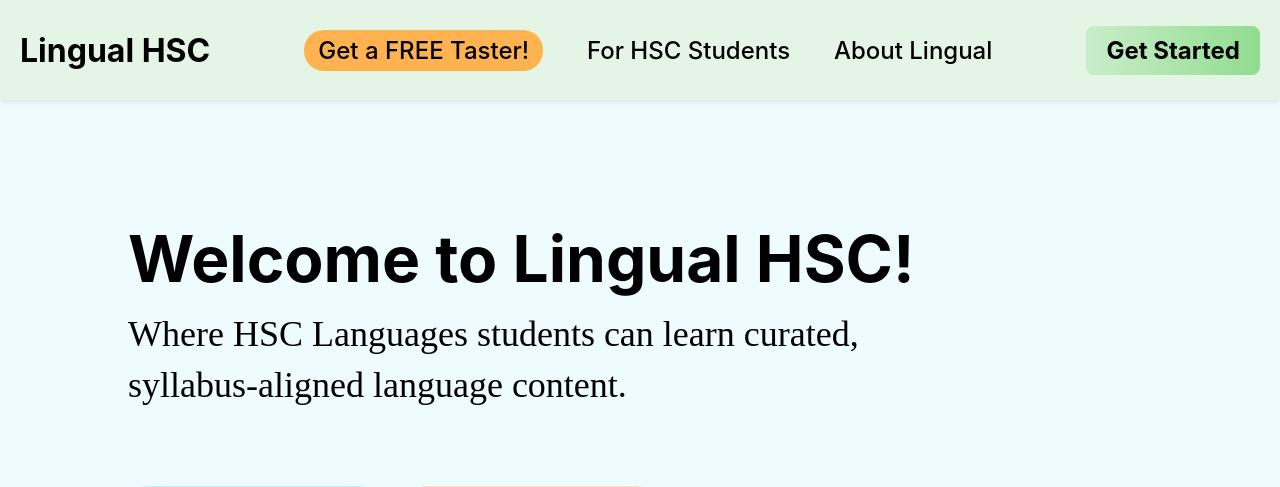
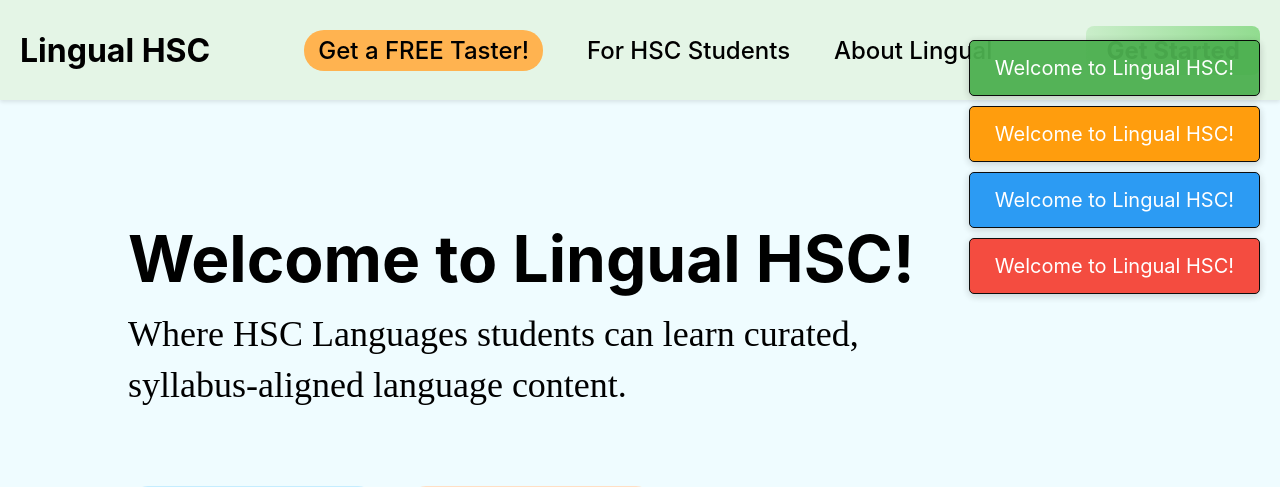
Before and after one commit to RishiS-HSCProjects/12AT2-LingualHSC, a Flask app: page / in a window 1280 px wide. Shown: the top 487 px of the page. Run offline with Flask 3, Linux system fonts and the light colour scheme.

Commit message:
Add base templates and flash message system
Introduces a base template structure with app-container.html and lingual-template.html for consistent layout and styling. Adds a global flash message system with frontend display and animation (app.js, app.css), and updates landing.html to use the new template.

```diff
--- a/lingual/main/routes.py
+++ b/lingual/main/routes.py
@@ -1,4 +1,4 @@
-from flask import url_for, redirect, render_template
+from flask import url_for, redirect, render_template, flash
 from flask.blueprints import Blueprint
 
 main_bp = Blueprint(
@@ -11,6 +11,10 @@ main_bp = Blueprint(
 
 @main_bp.route('/')
 def landing():
+    flash("Welcome to Lingual HSC!", "success")
+    flash("Welcome to Lingual HSC!", "warning")
+    flash("Welcome to Lingual HSC!", "info")
+    flash("Welcome to Lingual HSC!", "error")
     return render_template('landing.html')
 
 @main_bp.route('/login')
--- a/lingual/main/static/js/landing.js
+++ b/lingual/main/static/js/landing.js
@@ -1,7 +1,3 @@
-function scrollToId(sectionId) {
-    document.getElementById(sectionId).scrollIntoView({ behavior: 'smooth' });
-}
-
 function whyUsScroll() {
     scrollToId('why-lingual');
 }
--- /dev/null
+++ b/lingual/main/static/styles/styles.css
@@ -0,0 +1 @@
+/* Styles for Lingual HSC App */
--- a/lingual/main/templates/landing.html
+++ b/lingual/main/templates/landing.html
@@ -1,15 +1,18 @@
-<!DOCTYPE html>
-<html lang="en">
+{% extends "lingual-template.html" %}
 
-<head>
-    <meta charset="UTF-8">
-    <meta name="viewport" content="width=device-width, initial-scale=1.0">
+{% set title = "Welcome to Lingual HSC" %}
+
+{% block meta %}
+    {{ super() }}
     <link rel="stylesheet" href="{{ url_for('main.static', filename='styles/landing.css') }}">
+{% endblock %}
+
+{% block scripts %}
+    {{ super() }}
     <script src="{{ url_for('main.static', filename='js/landing.js') }}" defer></script>
-    <title>Lingual HSC</title>
-</head>
+{% endblock %}
 
-<body>
+{% block body %}
 
     <header>
         <nav>
@@ -73,6 +76,4 @@
 
     </div>
 
-</body>
-
-</html>
+{% endblock body %}
--- /dev/null
+++ b/lingual/main/templates/lingual-template.html
@@ -0,0 +1,6 @@
+{% extends "app-container.html" %}
+
+{% block meta %}
+{{ super() }}
+<link rel="stylesheet" href="{{ url_for('static', filename='styles/styles.css') }}">
+{% endblock %}
--- /dev/null
+++ b/lingual/static/js/app.js
@@ -0,0 +1,103 @@
+document.addEventListener('DOMContentLoaded', () => {
+    // Store messages in a constant by querying through all elements with a specific ID and class
+    const messages = Array.from(document.querySelectorAll('#flash-container .flash-message'));
+
+    // Duration for each message to be visible (in milliseconds)
+    const DURATION = 10000; // todo: change to user preference later
+
+    // Following code handles the display, timing, and interactions of flash messages
+    messages.forEach((msg, i) => {
+        setTimeout(() => {
+            msg.style.display = 'block';
+
+            void msg.offsetWidth;  // force style recalculation to avoid transition skipping or snapping
+            msg.style.opacity = '0.95';
+            msg.style.transform = 'scale(1)';
+
+            // Configure countdown state
+            msg.remaining = DURATION;
+            msg.lastTick = Date.now();
+            msg.timer = requestAnimationFrame(() => tick(msg));
+
+            // hover pause event
+            msg.addEventListener('mouseenter', () => {
+                if (msg.fadeOutStarted) return; // Avoids visual glitches during removal
+                pauseTimer(msg);
+                msg.style.opacity = '1';
+                msg.style.transform = 'scale(1.05)';
+            });
+
+            // hover resume event
+            msg.addEventListener('mouseleave', () => {
+                if (msg.fadeOutStarted) return; // Avoids visual glitches during removal
+                resumeTimer(msg);
+                msg.style.opacity = '0.95';
+                msg.style.transform = 'scale(1)';
+            });
+
+            // click to dismiss event
+            msg.addEventListener('click', () => {
+                msg.style.cursor = 'pointer';
+                pauseTimer(msg);
+                fadeOut(msg);
+            });
+
+        }, i * 500);
+    });
+
+    /**
+     * Handles flash countdown.
+     * Calls helper functions to handle timing and fading.
+     * @param {HTMLElement} msg Flash message element
+     * @returns
+     */
+    function tick(msg) {
+        const now = Date.now();
+        const elapsed = now - msg.lastTick;
+        msg.lastTick = now;
+
+        msg.remaining -= elapsed;
+
+        if (msg.remaining <= 0) {
+            fadeOut(msg);
+            return;
+        }
+
+        msg.timer = requestAnimationFrame(() => tick(msg));
+    }
+
+    function pauseTimer(msg) {
+        if (msg.timer) {
+            cancelAnimationFrame(msg.timer);
+            msg.timer = null;
+        }
+    }
+
+    function resumeTimer(msg) {
+        if (!msg.timer) {
+            msg.lastTick = Date.now();
+            msg.timer = requestAnimationFrame(() => tick(msg));
+        }
+    }
+
+    function fadeOut(msg) {
+        msg.fadeOutStarted = true;
+        msg.style.opacity = '0';
+        msg.style.transition = 'opacity 0.45s ease, transform 0.45s ease';
+
+        setTimeout(() => {
+            msg.style.display = 'none';
+        }, 450);
+    }
+});
+
+/**
+ * Scrolls to an element by its ID.
+ * @param {string} id Id of element
+ */
+function scrollToId(id) {
+    const element = document.getElementById(id);
+    if (element) {
+        element.scrollIntoView({ behavior: 'smooth' });
+    }
+}
--- /dev/null
+++ b/lingual/static/styles/app.css
@@ -0,0 +1,66 @@
+:root {
+    /* Z-INDEXES */
+    --z-index-top: 999;
+    --z-index-nav: 1000;
+    --z-index-modal: 1100;
+    --z-index-flash: 1200;
+    --z-index-god: 10000;
+
+    --z-index-overlay: 10;
+    --z-index-jump: 20;
+    --z-index-tower: 30;
+    --z-index-bird: 40;
+    --z-index-cloud: 50;
+    --z-index-sky: 60;
+
+}
+
+/* Flash Styles */
+
+#flash-container {
+    position: fixed;
+    top: 40px;
+    right: 20px;
+    z-index: var(--z-index-flash);
+
+    display: flex;
+    flex-direction: column;
+    gap: 10px;
+}
+
+#flash-container .flash-message {
+    font-size: 20px;
+    padding: 15px 25px;
+    border: black 1px solid;
+    border-radius: 5px;
+    max-width: 250px;
+    color: #fff;
+    box-shadow: 0 2px 8px rgba(0, 0, 0, 0.2);
+    display: none;
+    transform: scale(0.95);
+    opacity: 0;
+    transition: opacity 0.4s ease, transform 0.4s ease-out;
+    user-select: none;
+    cursor: pointer;
+}
+
+#flash-container .flash-message.success {
+    background-color: #4CAF50;
+}
+
+#flash-container .flash-message.error {
+    background-color: #f44336;
+}
+
+#flash-container .flash-message.warning {
+    background-color: #ff9800;
+}
+
+#flash-container .flash-message.info {
+    background-color: #2196F3;
+}
+
+#flash-container .flash-message.fade-out {
+    opacity: 0;
+    transition: opacity 0.5s ease-in-out;
+}
--- /dev/null
+++ b/lingual/templates/app-container.html
@@ -0,0 +1,40 @@
+<!DOCTYPE html>
+<html lang="en">
+
+<head>
+    <meta charset="UTF-8">
+    <meta name="viewport" content="width=device-width, initial-scale=1.0">
+    {% if title %}
+    <title>{{ title }} </title>
+    {% else %}
+    <title>Lingual HSC</title>
+    {% endif %}
+
+    {% block meta %}
+    <link rel="stylesheet" href="{{ url_for('static', filename='styles/app.css') }}">
+    {% endblock %}
+
+</head>
+
+<body>
+    {% block body %}
+    {% endblock %}
+
+    <div id="flash-container">
+        {% with messages = get_flashed_messages(with_categories=true) %}
+        {% if messages %}
+        {% for category, message in messages %}
+        <div class="flash-message {{ category }}">
+            {{ message }}
+        </div>
+        {% endfor %}
+        {% endif %}
+        {% endwith %}
+    </div>
+
+    {% block scripts %}
+        <script src="{{ url_for('static', filename='js/app.js') }}"></script>
+    {% endblock %}
+
+</body>
+</html>
```
Also changed, not shown: lingual/__init__.py (+10 -2 lines).
